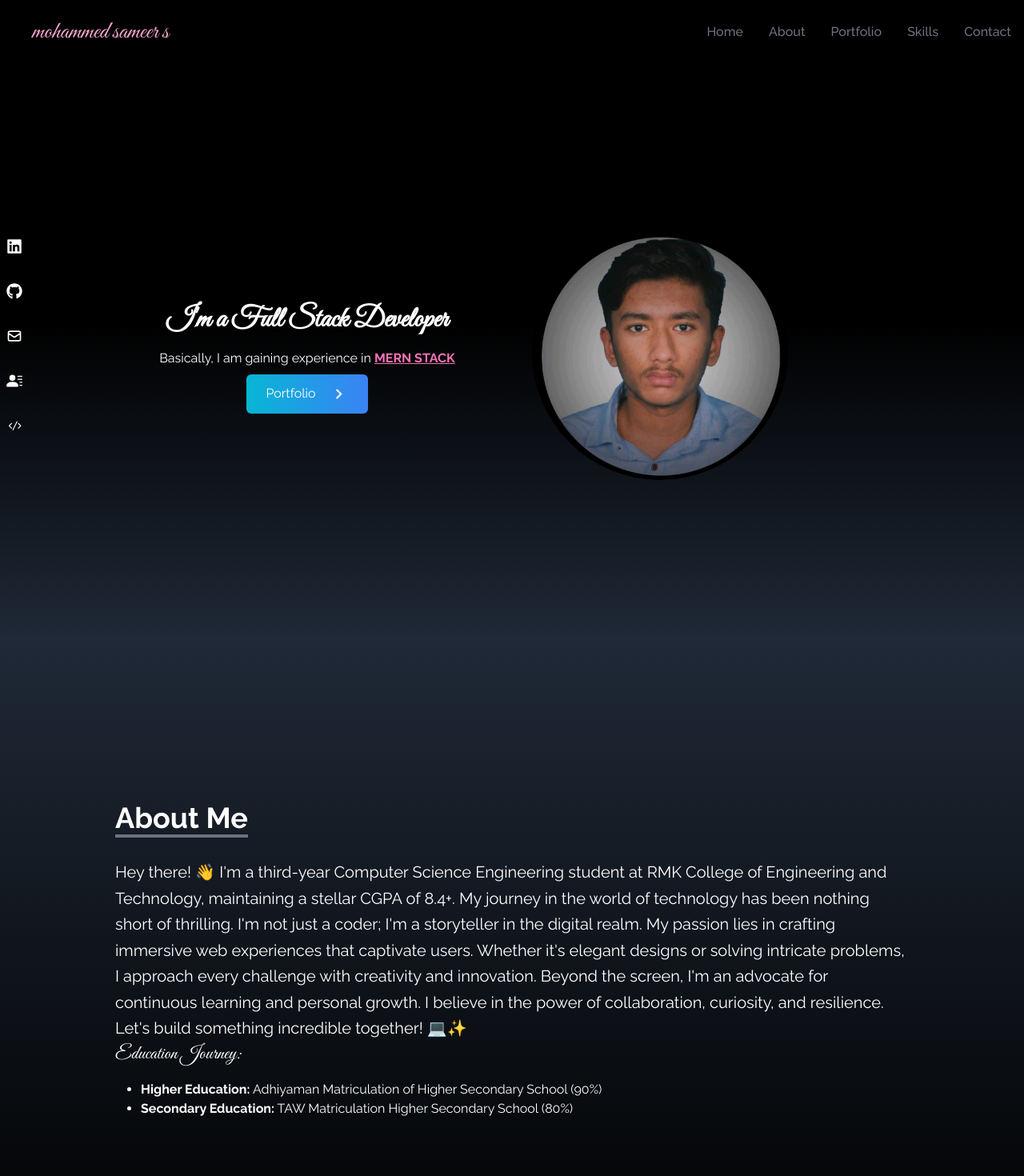
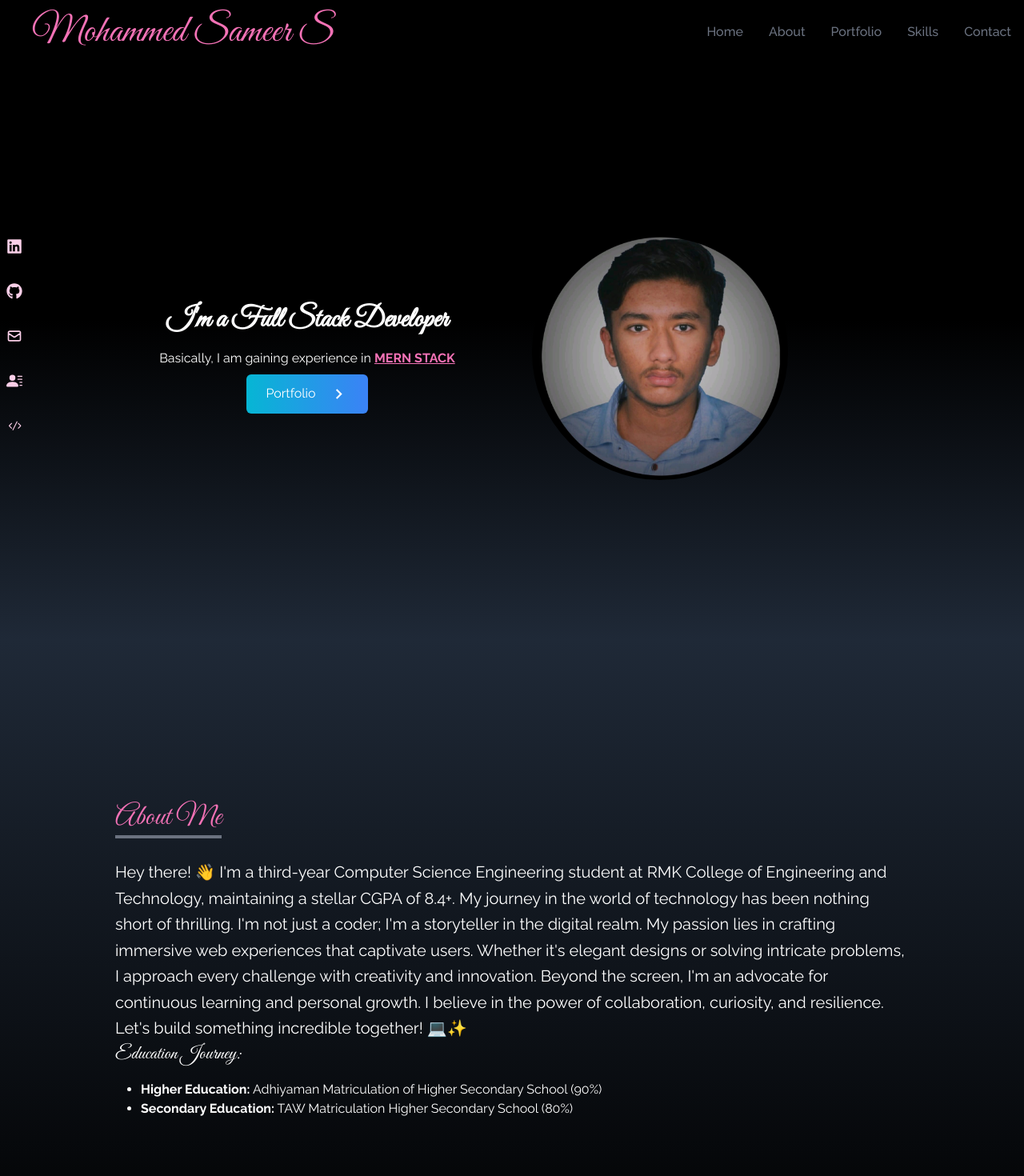
Before and after one commit to Sam-mark12/Portfolio, a React (Vite) app: page / in a window 1280 px wide. Shown: the top 1470 px of the page at 80% size. Built offline with nearby package versions, Linux system fonts and the light colour scheme.

Commit message:
Add the paragraphs

```diff
--- a/src/components/About.jsx
+++ b/src/components/About.jsx
@@ -5,7 +5,7 @@ const About = () => {
     <div name="About" className='w-full h-screen bg-gradient-to-b from-gray-800 to-black text-white'>
       <div className='max-w-screen-lg px-4 mx-auto flex flex-col justify-center w-full h-full'>
         <div className='pb-8'>
-          <p className='text-4xl font-bold inline border-b-4 border-gray-500 capitalize'>About Me</p>
+          <p className='text-4xl font-signature text-pink-400 inline border-b-4 border-gray-500 capitalize'>About Me</p>
         </div>
         <p className='text-xl leading-relaxed'>
           Hey there! 👋 I'm a third-year Computer Science Engineering student at RMK College of Engineering and Technology, maintaining a stellar CGPA of 8.4+. My journey in the world of technology has been nothing short of thrilling.
--- a/src/components/Contact.jsx
+++ b/src/components/Contact.jsx
@@ -5,7 +5,7 @@ const Contact = () => {
     <div name="Contact" className='w-full h-screen bg-gradient-to-b from-black to-gray-800 p-4 text-white'>
         <div className=' flex flex-col p-4 justify-center max-w-screen-lg mx-auto h-full'>
             <div className=' pb-8 mt-56'>
-                <p className=' text-4xl font-signature inline border-b-4 border-gray-500 '>CONTACT</p>
+                <p className=' text-4xl font-signature inline border-b-4 border-gray-500 capitalize text-pink-400 '>contact</p>
                 <p className=' py-6 font-extrabold'>
                     Submit the form below to get in touch with me
                 </p>
--- a/src/components/Exp.jsx
+++ b/src/components/Exp.jsx
@@ -71,7 +71,7 @@ const Exp = () => {
     <div name='Skills' className='bg-gradient-to-b from-gray-800 to-black w-full h-screen md:h-screen s'>
       <div className='max-w-screen-lg mx-auto p-4 flex flex-col justify-center w-full h-full text-white'>
         <div>
-          <p className='text-4xl font-signature border-b-4 border-gray-500 p-2 inline-block mt-56'>Skills</p>
+          <p className='text-4xl font-signature border-b-4 border-gray-500 p-2 inline-block mt-56 text-pink-400'>Skills</p>
           <p className='py-6 font-extrabold'>There are technologies I worked with</p>
         </div>
         <div className='grid w-full grid-cols-2 sm:grid-cols-3 gap-8 text-center px-12 py-8 sm:px-0'>
--- a/src/components/Navbar.jsx
+++ b/src/components/Navbar.jsx
@@ -17,7 +17,7 @@ const Navbar = () => {
 
   return (
     <div className='transition-all flex justify-between items-center w-full h-20 text-white fixed bg-black'>
-      <div className='text-3xl font-signature ml-10 text-pink-300'>
+      <div className='text-5xl capitalize font-signature ml-10 text-pink-400'>
         mohammed sameer s
       </div>
       <ul className='hidden md:flex'>
--- a/src/components/Portfolio.jsx
+++ b/src/components/Portfolio.jsx
@@ -46,7 +46,7 @@ const Portfolio = () => {
     <div name="Portfolio" className='bg-gradient-to-b from-black to-gray-800 w-full text-white md:h-screen '>
       <div className='max-w-screen-lg p-4 mx-auto flex flex-col justify-center w-full h-full'>
         <div className='pb-8'>
-          <p className='text-4xl font-signature inline border-b-4 border-gray-500'>Portfolio</p>
+          <p className='text-4xl font-signature inline border-b-4 border-gray-500 text-pink-400'>Portfolio</p>
           <p className='py-6 font-bold'>Check out some of my work right here</p>
         </div>
         <div className='grid sm:grid-cols-2 md:grid-cols-3 gap-8 sm:px-0 rounded-lg'>
--- a/src/components/SocialLinks.jsx
+++ b/src/components/SocialLinks.jsx
@@ -11,7 +11,7 @@ const SocialLinks = () => {
       child: (
         <>
           LinkedIn
-          <FaLinkedin size={20} />
+          <FaLinkedin size={20} className='text-pink-200' />
         </>
       ),
       href: "https://www.linkedin.com/in/mohammed-sameer-s-7572ab253?utm_source=share&utm_campaign=share_via&utm_content=profile&utm_medium=android_app",
@@ -22,7 +22,7 @@ const SocialLinks = () => {
       child: (
         <>
           GitHub
-          <FaGithub size={20} />
+          <FaGithub size={20} className='text-pink-200' />
         </>
       ),
       href: "https://github.com/Sam-mark12",
@@ -33,7 +33,7 @@ const SocialLinks = () => {
       child: (
         <>
           Mail
-          <HiOutlineMail size={20} />
+          <HiOutlineMail size={20} className='text-pink-200' />
         </>
       ),
       href: "mailto:sameer6.mumtaj@gmail.com",
@@ -44,7 +44,7 @@ const SocialLinks = () => {
       child: (
         <>
           Resume
-          <BsFillPersonLinesFill size={20} />
+          <BsFillPersonLinesFill size={20} className='text-pink-200' />
         </>
       ),
       href: "/resume.pdf",
@@ -56,7 +56,7 @@ const SocialLinks = () => {
       child: (
         <>
           SKILL RACK
-          <VscCode size={20} />
+          <VscCode size={20}  className='text-pink-200'/>
         </>
       ),
       href: "https://www.skillrack.com/faces/resume.xhtml?id=352487&key=cefa809b771b45af9286ade86bd6f36d30f525d2",
```
